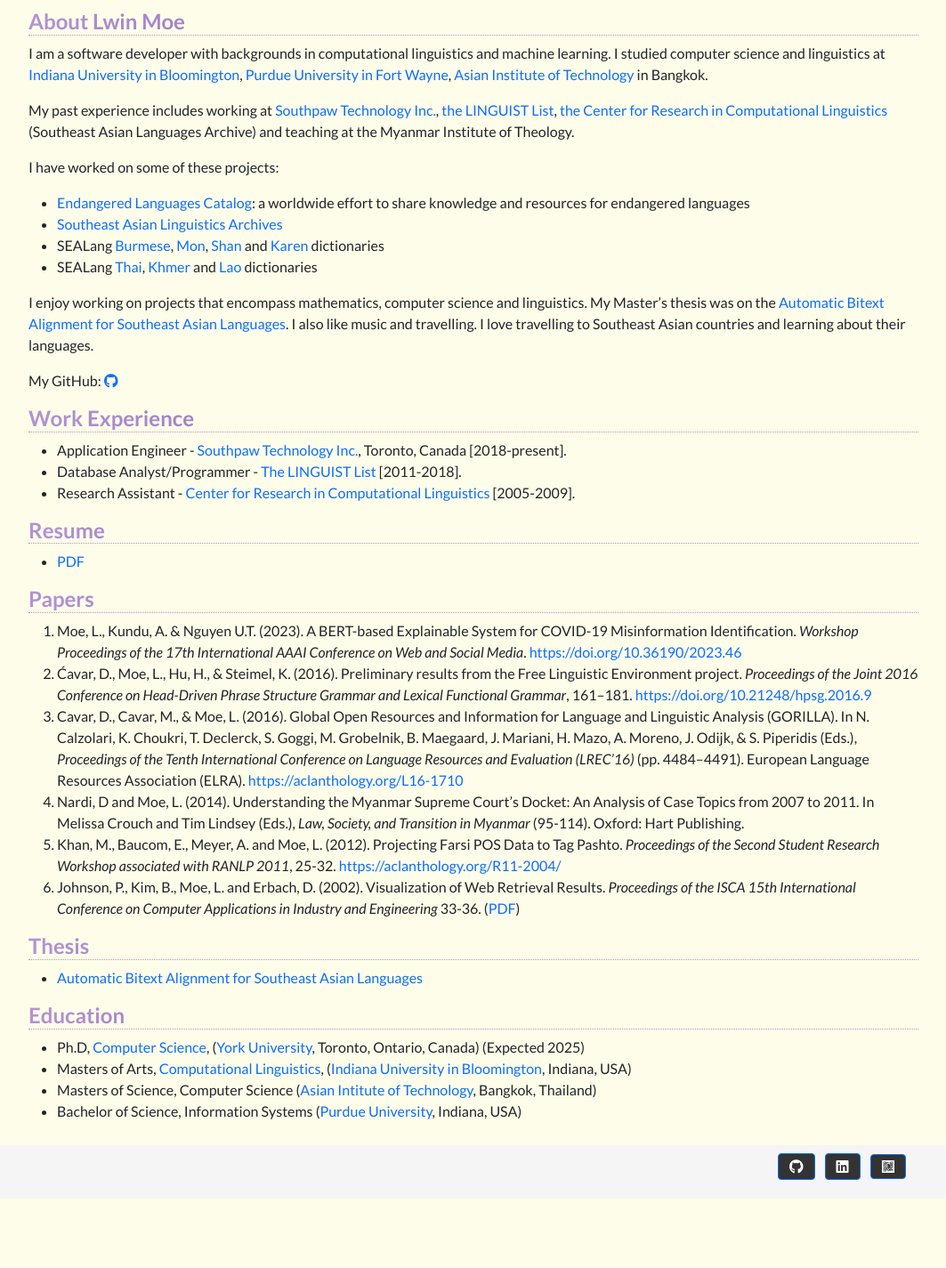
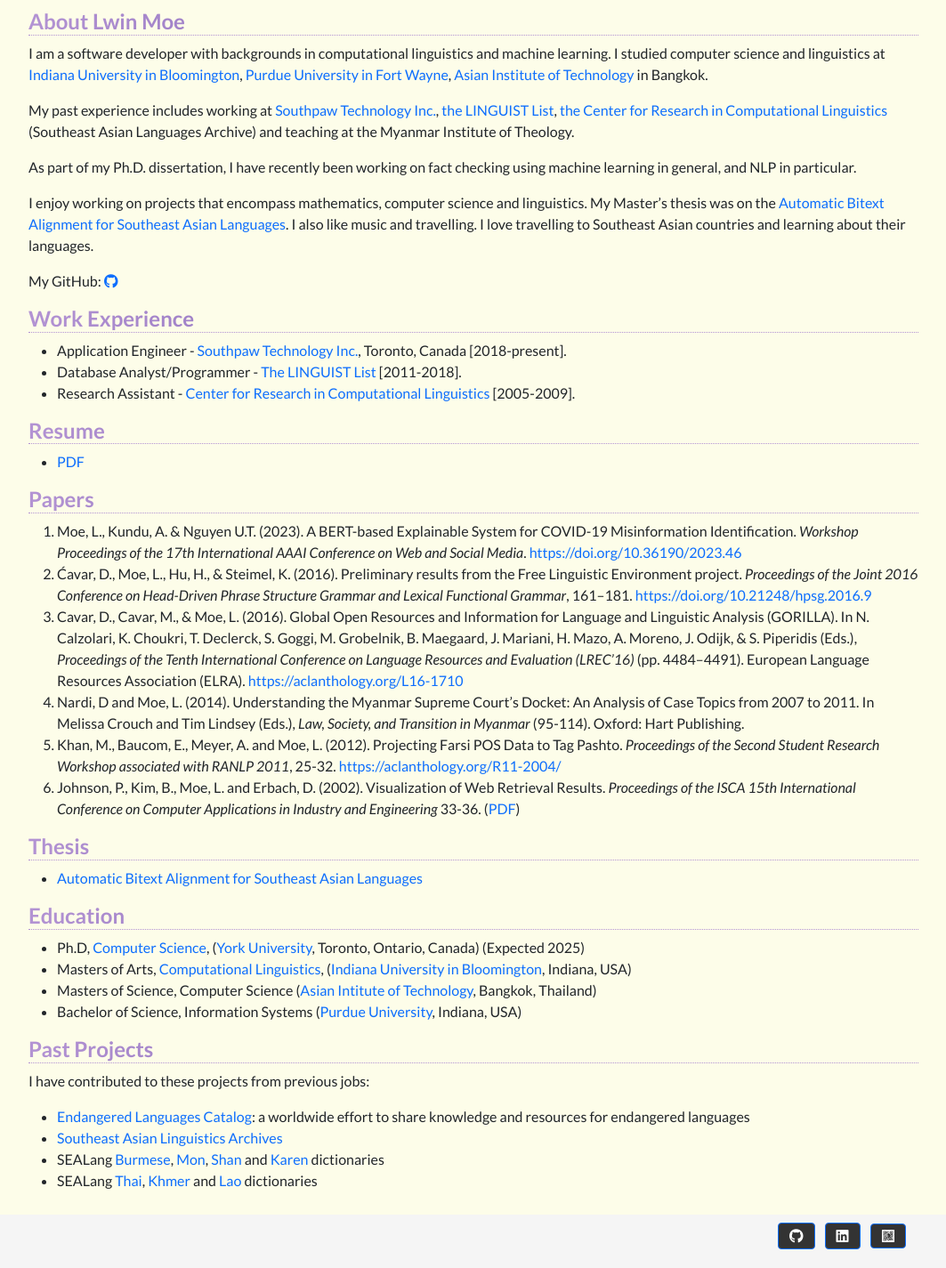
Before and after one commit to lwinmoe/lwinmoe.github.io, a Jekyll site: the page built from index.md, in a window 1280 px wide. Shown: the whole page at 89% size, without its empty margins (108-1171 px from the left). Built offline with Jekyll 4.4.1, drawn with Linux system fonts in a browser that asks for light colours; nearby versions of some CDN libraries; before the commit the page ends 1347 px from its top, so only the background shows below that.

Commit message:
about and past projects.

```diff
--- a/index.md
+++ b/index.md
@@ -3,6 +3,7 @@ layout: base
 title: Lwin Moe
 link: home
 ---
+
 
 ## About Lwin Moe
 
@@ -10,13 +11,7 @@ I am a software developer with backgrounds in computational linguistics and mach
 
 My past experience includes working at [Southpaw Technology Inc.](https://southpawtech.com/), [the LINGUIST List](https://linguistlist.org/), [the Center for Research in Computational Linguistics](http://sealang.net/) (Southeast Asian Languages Archive) and teaching at the Myanmar Institute of Theology.
 
-I have worked on some of these projects:
-
-- [Endangered Languages Catalog](http://endangeredlanguages.com/): a worldwide effort to share knowledge and resources for endangered languages
-- [Southeast Asian Linguistics Archives](http://sealang.net/sala)
-- SEALang [Burmese](http://sealang.net/burmese/), [Mon](http://sealang.net/mon/), [Shan](http://sealang.net/shan/) and [Karen](http://sealang.net/karen/dictionary.htm) dictionaries
-- SEALang [Thai](http://sealang.net/thai/), [Khmer](http://sealang.net/khmer) and [Lao](http://sealang.net/lao/) dictionaries
-
+As part of my Ph.D. dissertation, I have recently been working on fact checking using machine learning in general, and NLP in particular.
 
 I enjoy working on projects that encompass mathematics, computer science and linguistics. My Master's thesis was on the [Automatic Bitext Alignment for Southeast Asian Languages](/static/docs/lwinmoe-thesis.pdf). I also like music and travelling. I love travelling to Southeast Asian countries and learning about their languages.
 
@@ -28,6 +23,7 @@ My GitHub: <a href="https://github.com/lwinmoe" role="button"><i class="fab fa-g
 - Application Engineer - [Southpaw Technology Inc.](https://southpawtech.com/), Toronto, Canada [2018-present].
 - Database Analyst/Programmer - [The LINGUIST List](https://linguistlist.org) [2011-2018].
 - Research Assistant - [Center for Research in Computational Linguistics](http://www.sealang.net/) [2005-2009].
+
 
 ## Resume
 
@@ -54,3 +50,13 @@ My GitHub: <a href="https://github.com/lwinmoe" role="button"><i class="fab fa-g
 - Masters of Arts, [Computational Linguistics](https://cl.indiana.edu/), ([Indiana University in Bloomington](https://www.indiana.edu/), Indiana, USA)
 - Masters of Science, Computer Science ([Asian Intitute of Technology](https://www.ait.ac.th/), Bangkok, Thailand)
 - Bachelor of Science, Information Systems ([Purdue University](https://www.purdue.edu/), Indiana, USA)
+
+
+## Past Projects
+
+I have contributed to these projects from previous jobs:
+
+- [Endangered Languages Catalog](http://endangeredlanguages.com/): a worldwide effort to share knowledge and resources for endangered languages
+- [Southeast Asian Linguistics Archives](http://sealang.net/sala)
+- SEALang [Burmese](http://sealang.net/burmese/), [Mon](http://sealang.net/mon/), [Shan](http://sealang.net/shan/) and [Karen](http://sealang.net/karen/dictionary.htm) dictionaries
+- SEALang [Thai](http://sealang.net/thai/), [Khmer](http://sealang.net/khmer) and [Lao](http://sealang.net/lao/) dictionaries
```
